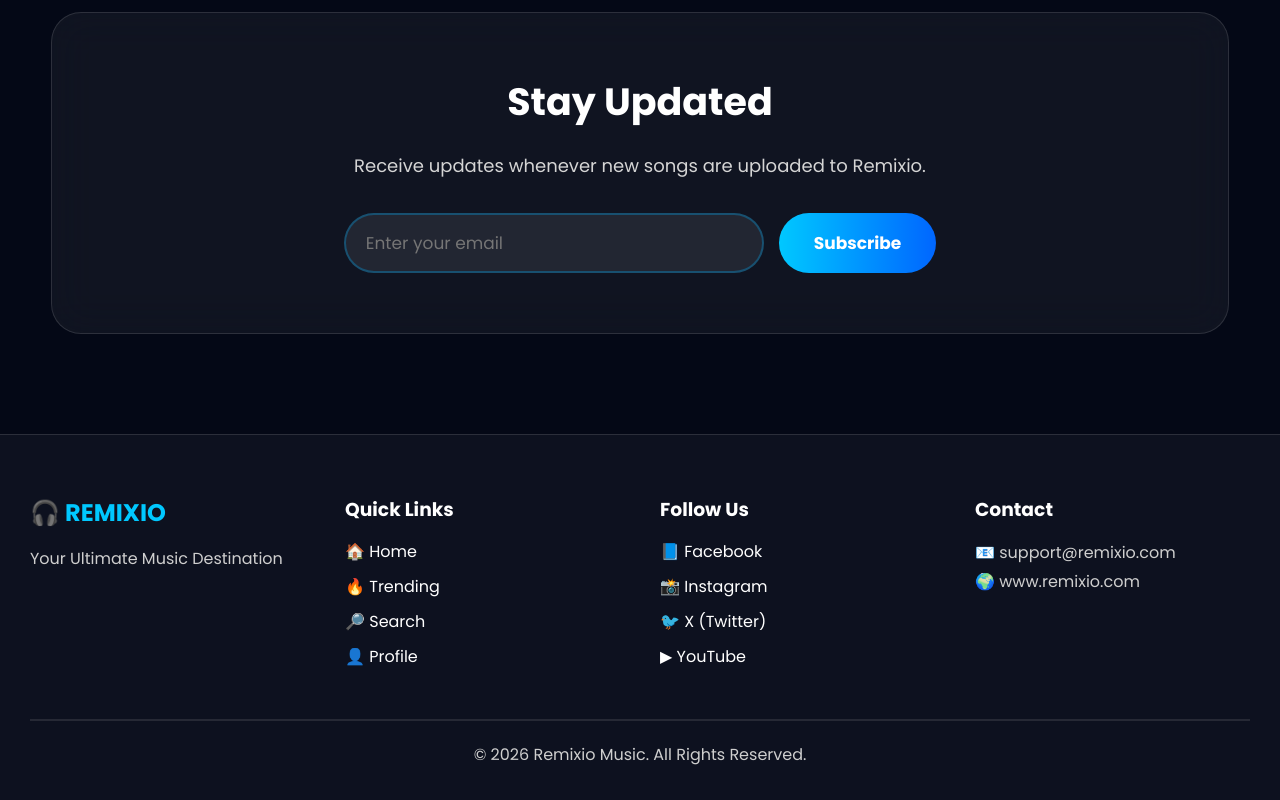
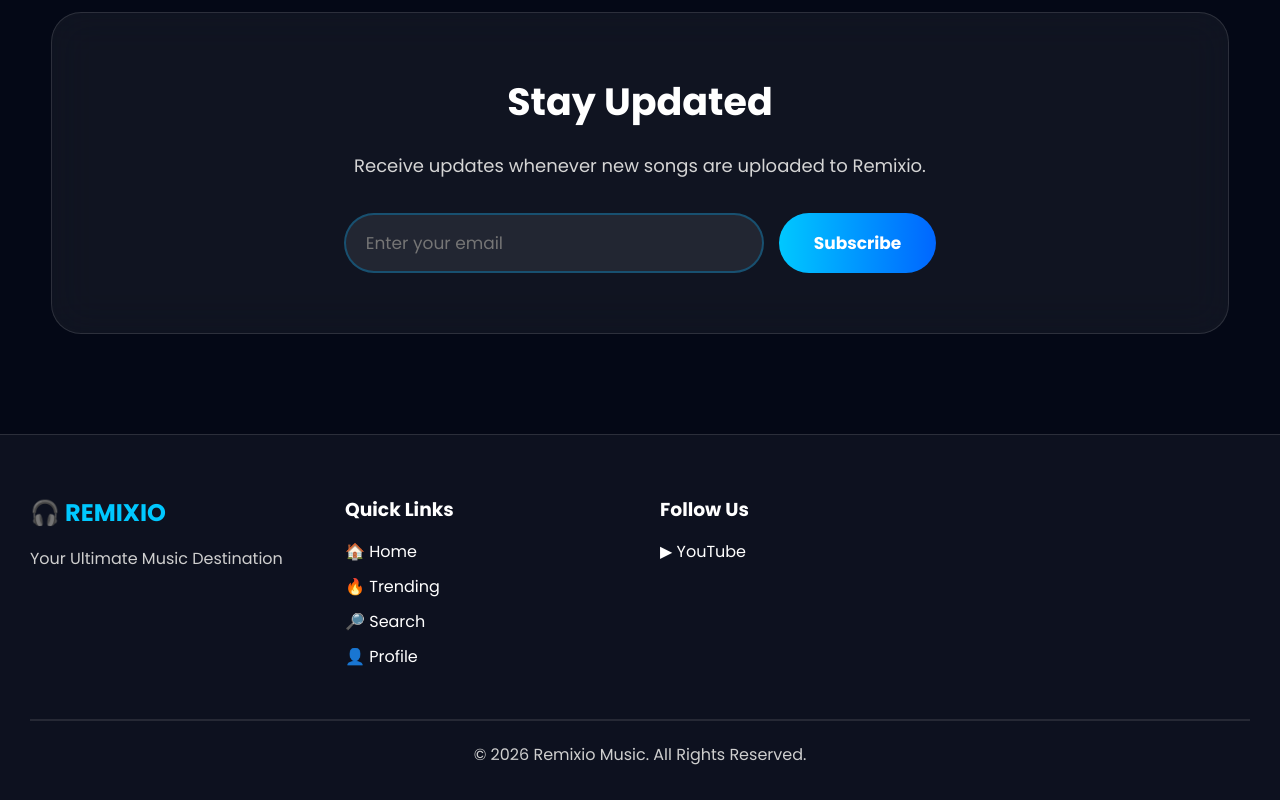
Before and after one commit to RemixMc647/Remixio, a website: page MusicHome.html in a window 1280 px wide. Shown: the part 3735-4535 px from the top of the page. Drawn offline with Linux system fonts and the light colour scheme.

Commit message:
Remove footer social media and contact details
Removed social media links and contact information from the footer.

```diff
--- a/MusicHome.html
+++ b/MusicHome.html
@@ -849,25 +849,7 @@ Follow Us
 
 </h3>
 
-<a href="#">
-
-📘 Facebook
-
-</a>
-
-<a href="#">
-
-📸 Instagram
-
-</a>
-
-<a href="#">
-
-🐦 X (Twitter)
-
-</a>
-
-<a href="#">
+<a href="./UCw7TJzNc7Bfw1FRDNUZ9HXA">
 
 ▶ YouTube
 
@@ -878,22 +860,6 @@ Follow Us
 <div class="footer-contact">
 
 <h3>
-
-Contact
-
-</h3>
-
-<p>
-
-📧 support@remixio.com
-
-</p>
-
-<p>
-
-🌍 www.remixio.com
-
-</p>
 
 </div>
 
```
